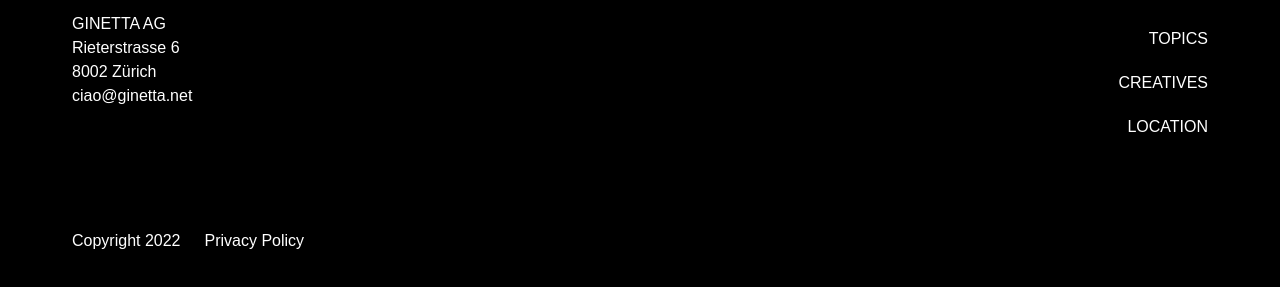
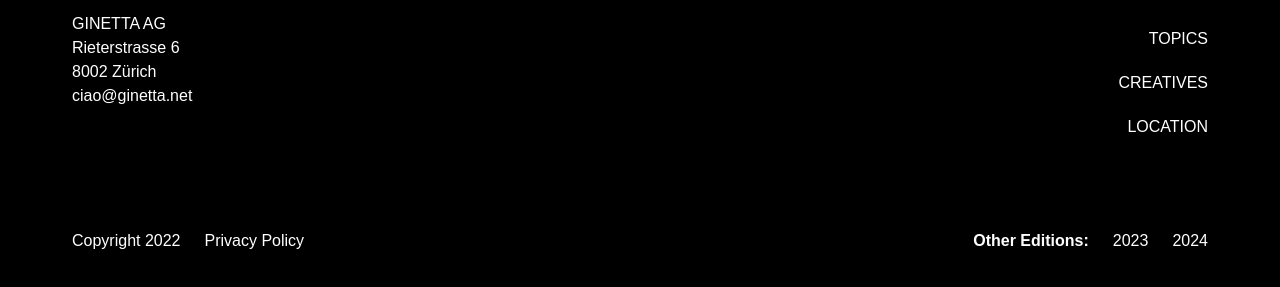
Before and after one commit to ginetta/ginetta-tonic-featival, a website: page src/2022.html in a window 1280 px wide. Shown: the part 5645-5932 px from the top of the page. Drawn offline with Linux system fonts and the light colour scheme; a script that the page names is missing.

Commit message:
feat(nav): added archive links to archive pages

```diff
--- a/src/2022.html
+++ b/src/2022.html
@@ -1082,7 +1082,11 @@
                 >Privacy Policy</a
               >
             </div>
-            <div class="footer-right-column"></div>
+            <div class="footer-right-column horizontal">
+              <div class="paragraph-emphasis">Other Editions:</div>
+              <a href="/2023" class="nav-link">2023</a>
+              <a href="/" class="nav-link">2024</a>
+            </div>
           </div>
         </div>
       </div>
```
Also changed, not shown: src/2023.html (+5 -1 lines).
